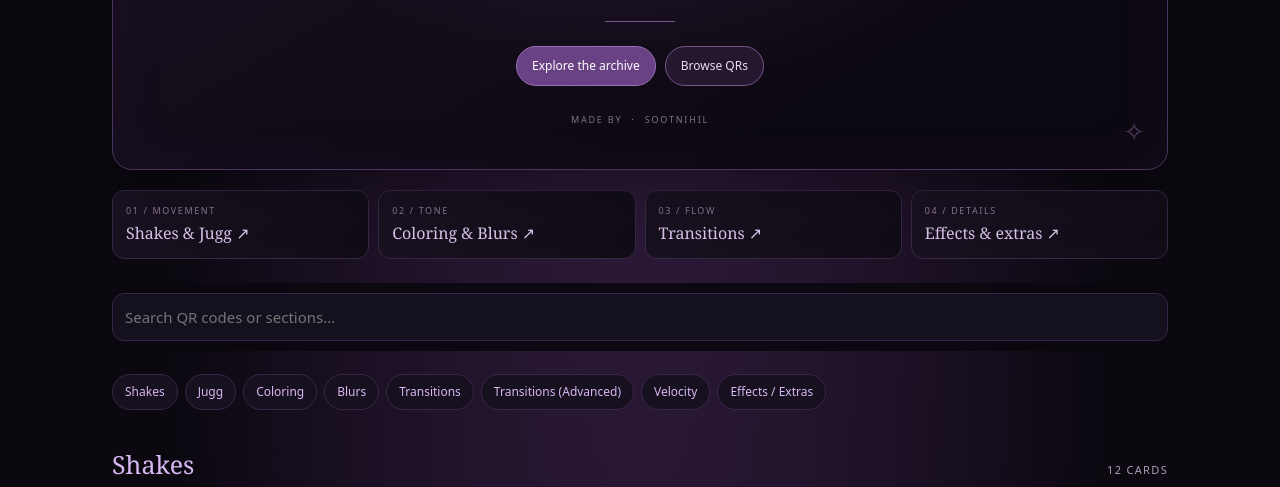
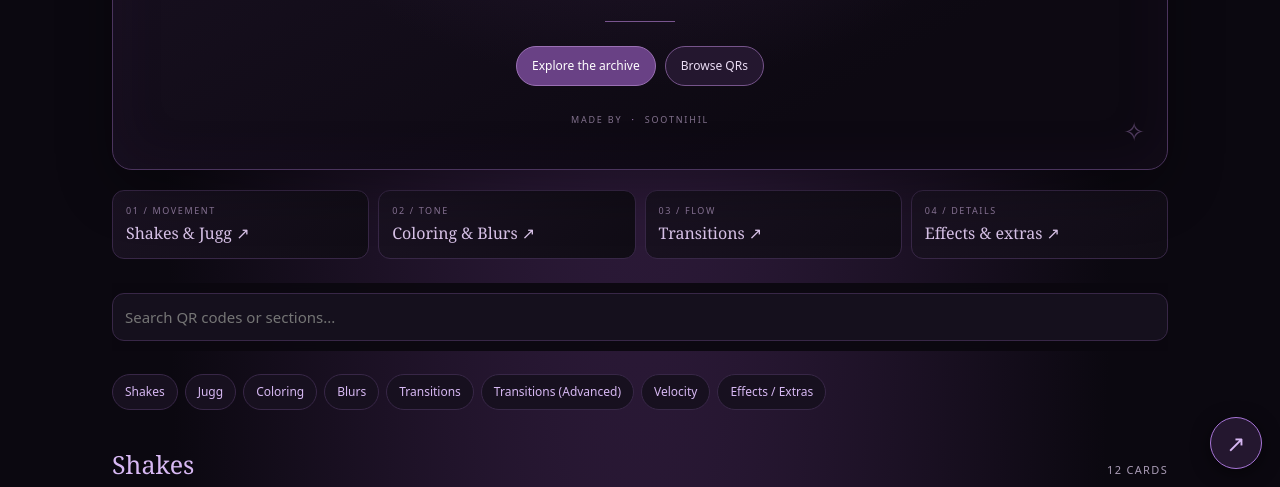
Before and after one commit to sootnihil/archive, a plain HTML site: page index.html in a window 1280 px wide. Shown: the part 313-800 px from the top of the page. Drawn offline with Linux system fonts and the light colour scheme.

Commit message:
Update index.html

```diff
--- a/index.html
+++ b/index.html
@@ -911,6 +911,15 @@ search.addEventListener("input", function() {
 buildArchive();
 
 </script>
-
+<a
+  class="linktree-button"
+  href="https://linktr.ee/YOURUSERNAME"
+  target="_blank"
+  rel="noopener"
+  aria-label="Visit my Linktree"
+  title="My links"
+>
+  ↗
+</a>
 </body>
 </html>
```
